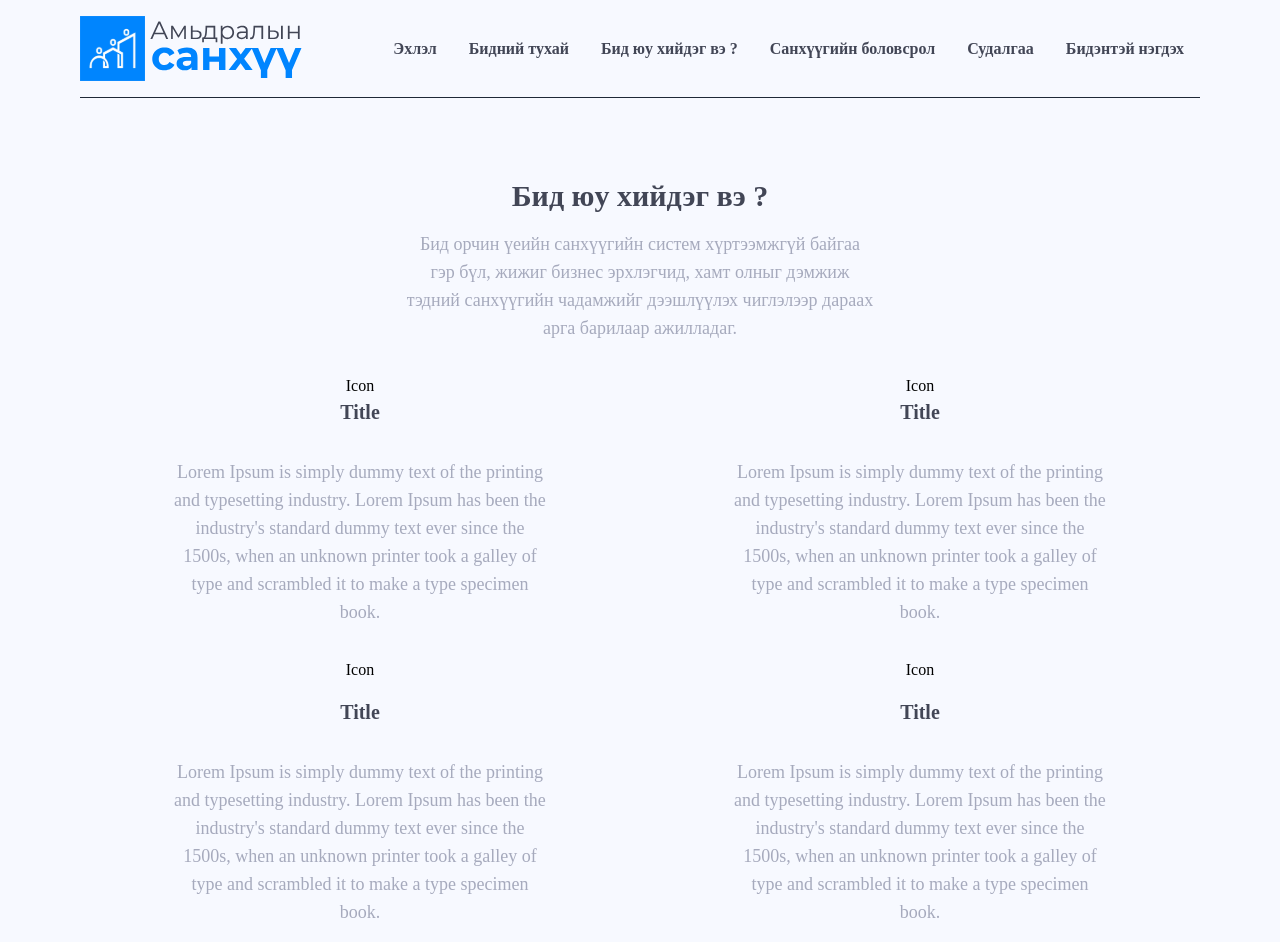
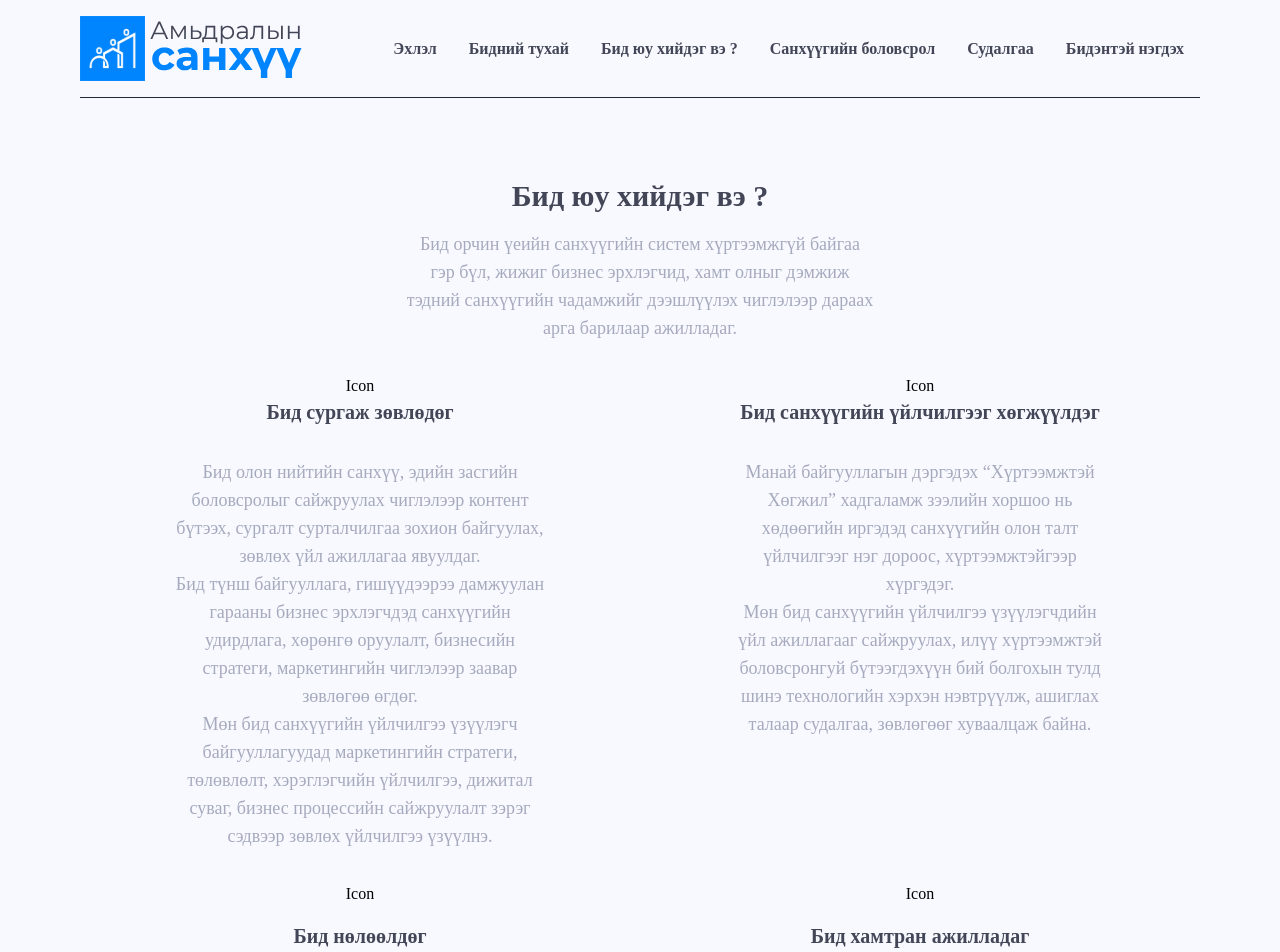
Before and after one commit to orgil0588/ngo-front, a React (Create React App) app: page /wwd in a window 1280 px wide. Shown: the top 952 px of the page. Built offline with nearby package versions, Linux system fonts and the light colour scheme.

Commit message:
jijig zaswaruud

```diff
--- a/package.json
+++ b/package.json
@@ -20,8 +20,7 @@
     "start": "craco start",
     "build": "craco build",
     "test": "craco test",
-    "eject": "react-scripts eject",
-    "predeploy" : "npm run build"
+    "eject": "react-scripts eject"
   },
   "eslintConfig": {
     "extends": [
@@ -43,7 +42,6 @@
   },
   "devDependencies": {
     "autoprefixer": "^9.8.8",
-    "gh-pages": "^3.2.3",
     "postcss": "^7.0.39",
     "tailwindcss": "npm:@tailwindcss/postcss7-compat@^2.2.17"
   }
--- a/src/Components/Hero.js
+++ b/src/Components/Hero.js
@@ -21,7 +21,7 @@ function Hero() {
                 <img src={Image}/>
             </div>
            </div>
-            <div className="mx-auto text-center"><Partners/></div>
+            <div className="mx-auto text-center">Partners</div>
         </div>
     )
 }
--- a/src/Components/JoinUsItems.js
+++ b/src/Components/JoinUsItems.js
@@ -1,6 +1,5 @@
 import React from "react";
-import PrimaryBtn from "./PrimaryBtn";
-import SecondaryBtn from "./SecondaryBtn";
+
 function JoinUsItems() {
   return (
     <div className="flex flex-col bg-primary-dark p-10 mt-40  shadow-2xl md:flex-row ">
@@ -9,15 +8,20 @@ function JoinUsItems() {
           Бидэнтэй нэгдэх
         </div>
         <div className="w-full  mt-4 text-primary-gray md:w-10/12">
-          Lorem Ipsum is simply dummy text of the printing and typesetting
-          industry. Lorem Ipsum has been the industry's standard dummy text ever
-          since the 1500s, when an unknown printer took a galley of type and
-          scrambled it to make a type specimen book.
+          Бид ашгийн төлөө бус, нийгэмд үйлчилдэг төрийн бус байгууллагын хувьд
+          гишүүнээр элсэхийг хүссэн хүн бүрийг нээлттэй урьж байна. <br />
+          Манай гишүүн болсноор давхар “Хүртээмжтэй Хөгжил” хадгаламж, зээлийн
+          хоршооны гишүүн болж санхүүгийн шинэлэг үйлчилгээг илүү тааламжтай
+          нөхцлөөр авах, санхүү, эдийн засгийн мэдлэг, чадамжаа нэмэгдүүлэх
+          аливаа арга хэмжээнд оролцох зэрэг боломж бүрдэнэ.
         </div>
       </div>
       <div className="w-full md:w-6/12">
         <form className="flex flex-col">
-          <label for="name" className=" font-medium text-md md:text-lg text-primary-white">
+          <label
+            for="name"
+            className=" font-medium text-md md:text-lg text-primary-white"
+          >
             {" "}
             Нэр
           </label>
--- a/src/Components/WhatWeDo.js
+++ b/src/Components/WhatWeDo.js
@@ -2,12 +2,9 @@ import React from "react";
 import PrimaryBtn from "./PrimaryBtn";
 function whatWeDo(props) {
   return (
-    <div className="w-full mx-auto mt-20" >
-
+    <div className="w-full mx-auto mt-20">
       <div className="">
-          <div className="section-title">
-            Бид юу хийдэг вэ ?
-          </div>
+        <div className="section-title">Бид юу хийдэг вэ ?</div>
         <div className="font-medium text-md w-full text-center mx-auto my-4 text-primary-gray md:w-10/12 md:text-lg lg:w-8/12 xl:w-5/12">
           Бид орчин үеийн санхүүгийн систем хүртээмжгүй байгаа гэр бүл, жижиг
           бизнес эрхлэгчид, хамт олныг дэмжиж тэдний санхүүгийн чадамжийг
@@ -18,25 +15,33 @@ function whatWeDo(props) {
         <div className="w-full mx-auto md:w-10/12 lg:w-8/12 xl:4/12   text-center my-4">
           <div>Icon</div>
           <div className="text-xl text-primary-dark font-semibold">
-              Title
+            Бид сургаж зөвлөдөг
           </div>
           <div className="mt-8 text-md text-primary-gray md:text-lg xl:w-8/12 mx-auto  ">
-              Lorem Ipsum is simply dummy text of the printing and typesetting
-              industry. Lorem Ipsum has been the industry's standard dummy text
-              ever since the 1500s, when an unknown printer took a galley of
-              type and scrambled it to make a type specimen book.
+            Бид олон нийтийн санхүү, эдийн засгийн боловсролыг сайжруулах
+            чиглэлээр контент бүтээх, сургалт сурталчилгаа зохион байгуулах,
+            зөвлөх үйл ажиллагаа явуулдаг. <br />
+            Бид түнш байгууллага, гишүүдээрээ дамжуулан гарааны бизнес
+            эрхлэгчдэд санхүүгийн удирдлага, хөрөнгө оруулалт, бизнесийн
+            стратеги, маркетингийн чиглэлээр заавар зөвлөгөө өгдөг. <br />
+            Мөн бид санхүүгийн үйлчилгээ үзүүлэгч байгууллагуудад маркетингийн
+            стратеги, төлөвлөлт, хэрэглэгчийн үйлчилгээ, дижитал суваг, бизнес
+            процессийн сайжруулалт зэрэг сэдвээр зөвлөх үйлчилгээ үзүүлнэ.
           </div>
         </div>
         <div className="w-full mx-auto md:w-10/12 lg:w-8/12 xl:4/12 text-center my-4">
           <div>Icon</div>
           <div className="text-xl text-primary-dark font-semibold">
-              Title
+            Бид санхүүгийн үйлчилгээг хөгжүүлдэг
           </div>
           <div className="mt-8 text-md text-primary-gray md:text-lg xl:w-8/12 mx-auto ">
-              Lorem Ipsum is simply dummy text of the printing and typesetting
-              industry. Lorem Ipsum has been the industry's standard dummy text
-              ever since the 1500s, when an unknown printer took a galley of
-              type and scrambled it to make a type specimen book.
+            Манай байгууллагын дэргэдэх “Хүртээмжтэй Хөгжил” хадгаламж зээлийн
+            хоршоо нь хөдөөгийн иргэдэд санхүүгийн олон талт үйлчилгээг нэг
+            дороос, хүртээмжтэйгээр хүргэдэг. <br />
+            Мөн бид санхүүгийн үйлчилгээ үзүүлэгчдийн үйл ажиллагааг сайжруулах,
+            илүү хүртээмжтэй боловсронгуй бүтээгдэхүүн бий болгохын тулд шинэ
+            технологийн хэрхэн нэвтрүүлж, ашиглах талаар судалгаа, зөвлөгөөг
+            хуваалцаж байна.
           </div>
         </div>
       </div>
@@ -44,32 +49,38 @@ function whatWeDo(props) {
         <div className="w-full mx-auto md:w-10/12 lg:w-8/12 xl:4/12 text-center my-4">
           <div>Icon</div>
           <div className="text-xl text-primary-dark font-semibold mt-4">
-              Title
+            Бид нөлөөлдөг
           </div>
           <div className="mt-8 text-md text-primary-gray md:text-lg xl:w-8/12 mx-auto ">
-              Lorem Ipsum is simply dummy text of the printing and typesetting
-              industry. Lorem Ipsum has been the industry's standard dummy text
-              ever since the 1500s, when an unknown printer took a galley of
-              type and scrambled it to make a type specimen book.
+            Бид хувь хүмүүс болон жижиг бизнесүүд уян хатан байдалд өсч хөгжих,
+            амжилтанд хүрэх боломжийг нээж өгөх зорилгоор санхүүгийн хүртээмжийг
+            нэмэгдүүлэхийн төлөө нөлөөллийн үйл ажиллагаа явуулдаг. <br />
+            Хэрэглэгчдийн эрх ашгийг хамгаалах, чадавхижуулахыг урьтал болгож,
+            жендэрийн, орлогын, боловсролын тэгш бус байдлыг бууруулах, уур
+            амьсгалын өөрчлөл, тогтвортой хөгжил зэрэг асуудлуудад манай
+            нөлөөллийн ажил төвлөрнө. <br />
+            Энэ хүрээнд судалгаа, сургалт, сурталчилгаа, хэвлэн нийтлэх ажлуудыг
+            хэрэгжүүлдэг.
           </div>
         </div>
         <div className="w-full mx-auto md:w-10/12 lg:w-8/12 xl:4/12 text-center my-4">
           <div>Icon</div>
           <div className="text-xl text-primary-dark font-semibold mt-4">
-              Title
+            Бид хамтран ажилладаг
           </div>
           <div className="mt-8 text-md text-primary-gray md:text-lg xl:w-8/12 mx-auto ">
-              Lorem Ipsum is simply dummy text of the printing and typesetting
-              industry. Lorem Ipsum has been the industry's standard dummy text
-              ever since the 1500s, when an unknown printer took a galley of
-              type and scrambled it to make a type specimen book.
+            Хүртээмжтэй, тогтвортой санхүүгийн системийн төлөө бид салбарын
+            түншүүдтэйгээ хамтран ажилладаг. <br />
+            Санхүүгийн үйлчилгээний салбарын талаархи ойлголт, санхүү, эдийн
+            засгийн боловсрол олгох, хүн бүрт өндөр чанартай, боломжийн
+            санхүүгийн үйлчилгээг хүргэж айл өрхүүдийн эдийн засгийн чадавхийг
+            дэмжих нь бидний хамтын ажиллагааны зорилгоо юм
           </div>
         </div>
       </div>
-        <div className={`mx-auto text-center my-4 ${props.hidden}`}   >
+      <div className={`mx-auto text-center my-4 ${props.hidden}`}>
         <PrimaryBtn text="Дэлгэрэнгүй" />
       </div>
-
     </div>
   );
 }
--- a/src/Components/education/BankSystem.js
+++ b/src/Components/education/BankSystem.js
@@ -4,7 +4,7 @@ function BankSystem() {
   const [show, setShow] = useState(false);
   console.log(show);
   return (
-    <div className="w-6/12 mx-auto text-primary-gray">
+    <div className="w-full mx-auto text-primary-gray">
       <div className="text-primary-dark font-semibold text-lg mt-4">
         МӨНГӨ БА БАНК САНХҮҮГИЙН СИСТЕМ
       </div>
--- a/src/Pages/Education.js
+++ b/src/Pages/Education.js
@@ -14,7 +14,7 @@ function Education() {
     <Container>
       <Navbar />
       <div className={`mt-20 ${link ? `hidden` : `block`}`}>
-        <div className="grid grid-cols-3 gap-8">
+        <div className="grid grid-cols-1  md:grid-cols-2 lg:grid-cols-3 gap-8">
           <div
             className="mx-auto w-full text-center"
             onClick={() => {
```
Also changed, not shown: src/Components/LatestNews.js (+5 -5 lines), firebase.json. Lines whose indentation alone changed are shown as unchanged.
